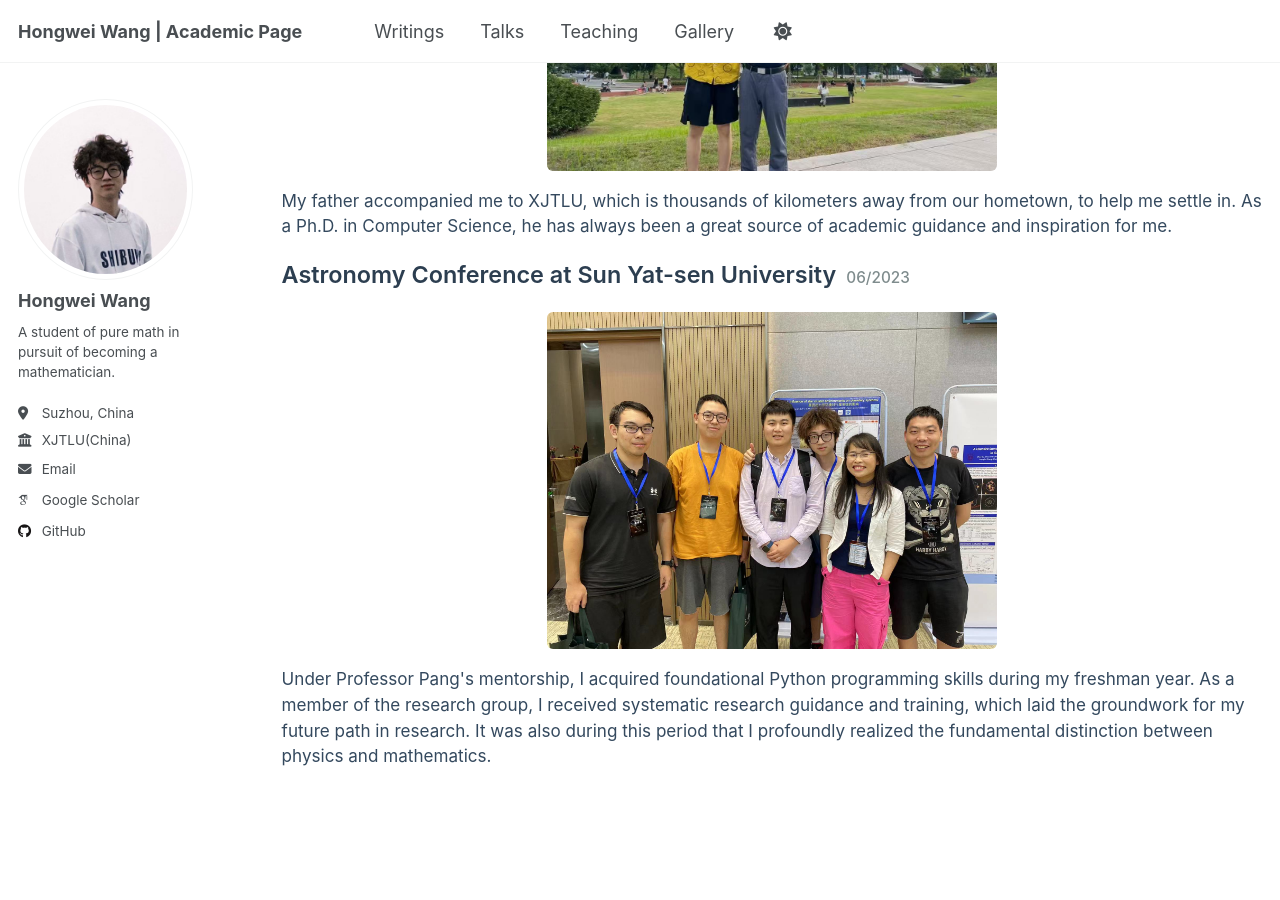
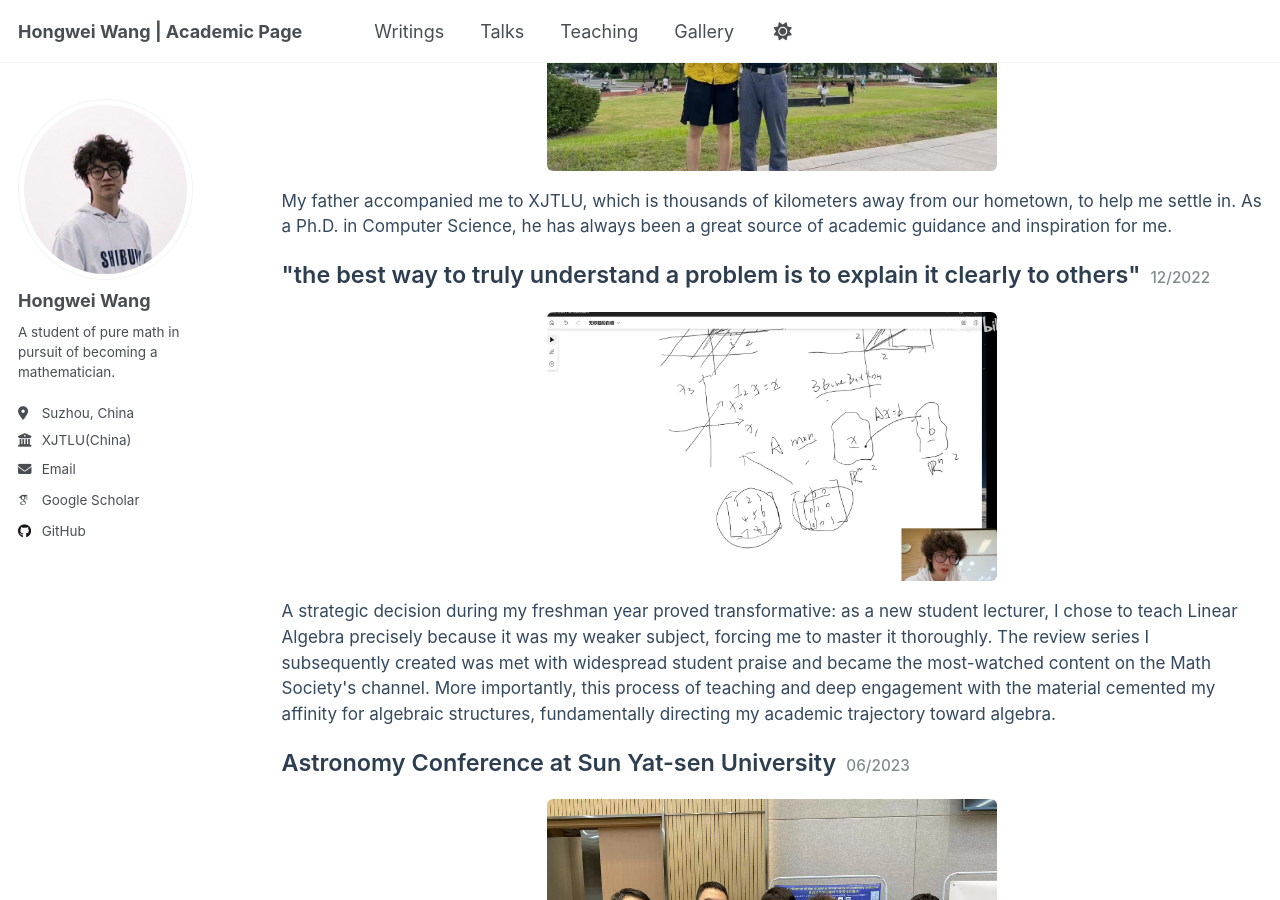
Before and after one commit to WangHongWei-AcademicPage/WangHongWei-AcademicPage.github.io, a Jekyll site: the page built from _pages/gallery.html, in a window 1280 px wide and 900 px high, scrolled down 563 px. Built offline with Jekyll 4.4.1, drawn with Linux system fonts in a browser that asks for light colours; some web fonts are replaced; a script that is not in the unit is left out.

Commit message:
Update gallery.html

```diff
--- a/_pages/gallery.html
+++ b/_pages/gallery.html
@@ -17,6 +17,16 @@ author_profile: true
     <p style="margin-top: 1em; color: #34495e; font-size: 0.95em; line-height: 1.5;">My father accompanied me to XJTLU, which is thousands of kilometers away from our hometown, to help me settle in. As a Ph.D. in Computer Science, he has always been a great source of academic guidance and inspiration for me.</p>
   </div>
 
+  <div class="gallery">
+  <div class="gallery-item">
+    <div style="display: flex; align-items: baseline; margin-bottom: 1.2em;">
+      <h3 style="margin: 0; color: #2c3e50; font-size: 1.3em; font-weight: 600;">"the best way to truly understand a problem is to explain it clearly to others"</h3>
+      <p style="margin: 0 0 0 10px; color: #7f8c8d; font-size: 0.85em; font-weight: 500; white-space: nowrap;">12/2022</p>
+    </div>
+    <img src="../assets/start_2.png" alt="My father accompanying me to XJTLU" style="max-width: 450px; width: 90%; height: auto; display: block; margin: 0 auto; border-radius: 6px;">
+    <p style="margin-top: 1em; color: #34495e; font-size: 0.95em; line-height: 1.5;">A strategic decision during my freshman year proved transformative: as a new student lecturer, I chose to teach Linear Algebra precisely because it was my weaker subject, forcing me to master it thoroughly. The review series I subsequently created was met with widespread student praise and became the most-watched content on the Math Society's channel. More importantly, this process of teaching and deep engagement with the material cemented my affinity for algebraic structures, fundamentally directing my academic trajectory toward algebra.</p>
+  </div>
+
   <div class="gallery-item">
     <div style="display: flex; align-items: baseline; margin-bottom: 1.2em;">
       <h3 style="margin: 0; color: #2c3e50; font-size: 1.3em; font-weight: 600;">Astronomy Conference at Sun Yat-sen University</h3>
```
